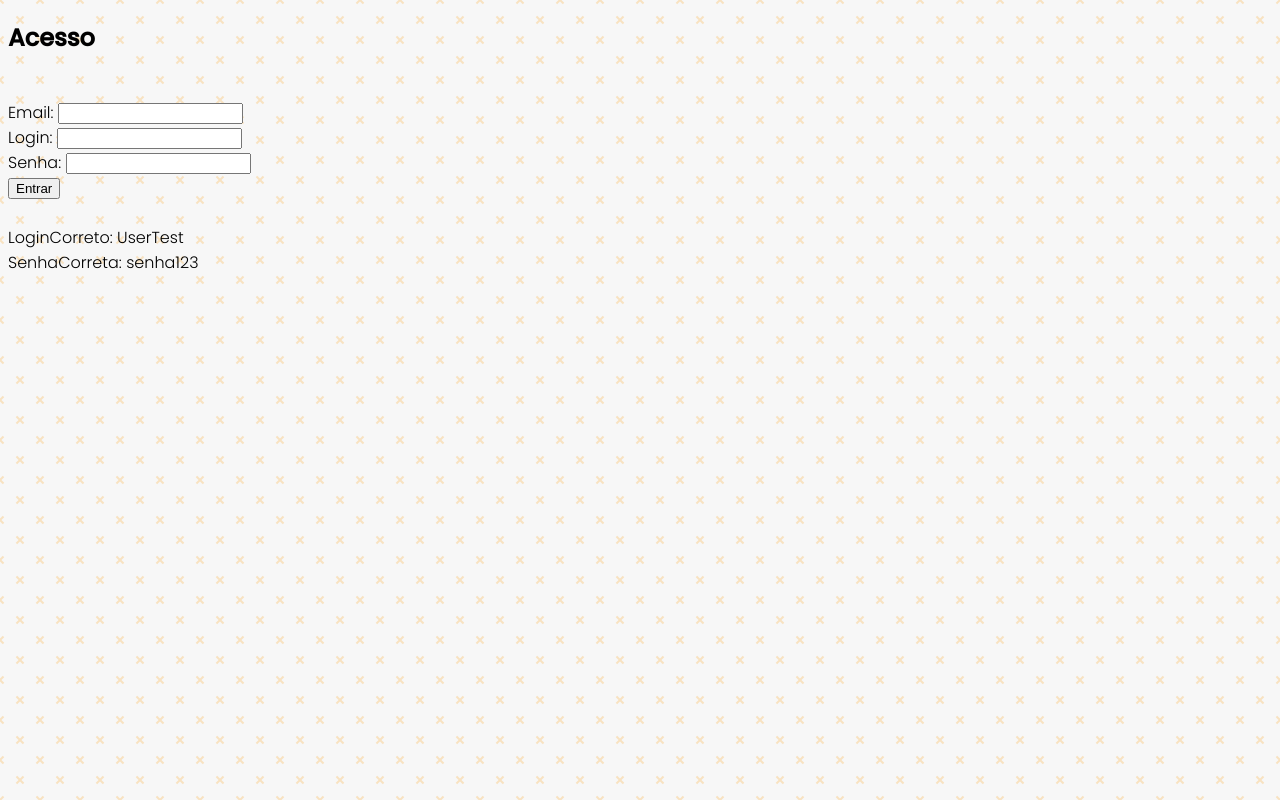
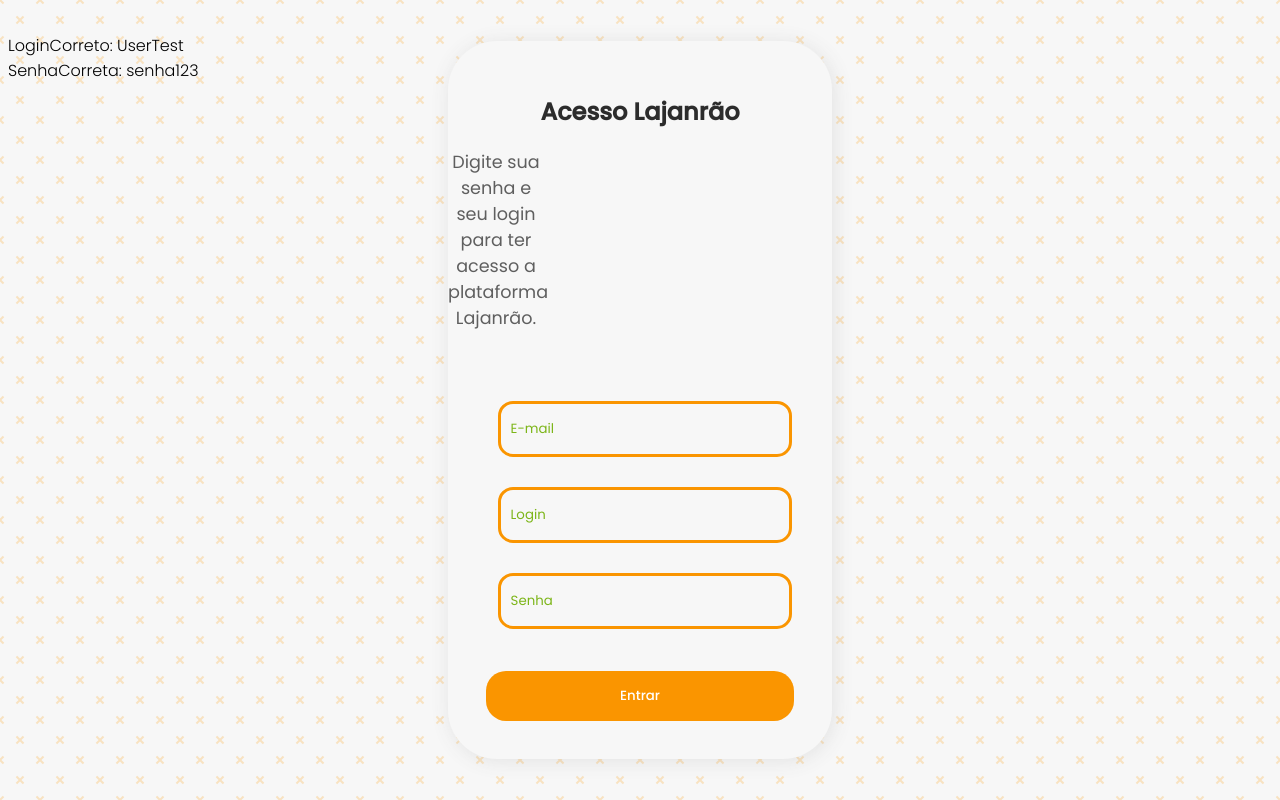
Before and after one commit to JamillyKesia/Proj-Autenticar, a PHP site: page / in a window 1280 px wide. Run offline with PHP 8.4, Linux system fonts and the light colour scheme; some libraries are stand-ins or nearby versions.

Commit message:
Update index.php

```diff
--- a/index.php
+++ b/index.php
@@ -78,7 +78,6 @@ function gerarCodigoAleatorio() {
 
 
 ?>
-
 <!DOCTYPE html>
 <html>
 <head>
@@ -86,20 +85,24 @@ function gerarCodigoAleatorio() {
   <link rel="stylesheet" href="assets/style.css">
 </head>
 <body>
-  <h2>Acesso</h2><br>
+  <section class="geral">
+  <h1>Acesso Lajanrão</h1>
+  <h2>Digite sua senha e seu login para ter acesso a plataforma Lajanrão.</h2><br>
   <form method="POST" action="">
-    <label for="email">Email:
-    <input type="email" id="email" name="email" required>
+    <label for="email">
+    <input type="email" id="email" name="email" class="inputForm" placeholder="E-mail" required>
     </label><br>
-    <label for="login">Login:
-      <input type="text" name="login" id="login">
+    <label for="login">
+      <input type="text" name="login" id="login" class="inputForm" placeholder="Login">
     </label><br>
-    <label for="senha">Senha:
-    <input type="password" id="senha" name="senha" required>
+    <label for="senha">
+    <input type="password" id="senha" name="senha" class="inputForm" placeholder="Senha"required>
     </label><br>
 
     <input type="submit" value="Entrar">
-  </form><br>
+  </form>
+  </section>
+  <br>
   LoginCorreto: UserTest
   <br>
   SenhaCorreta: senha123
```
